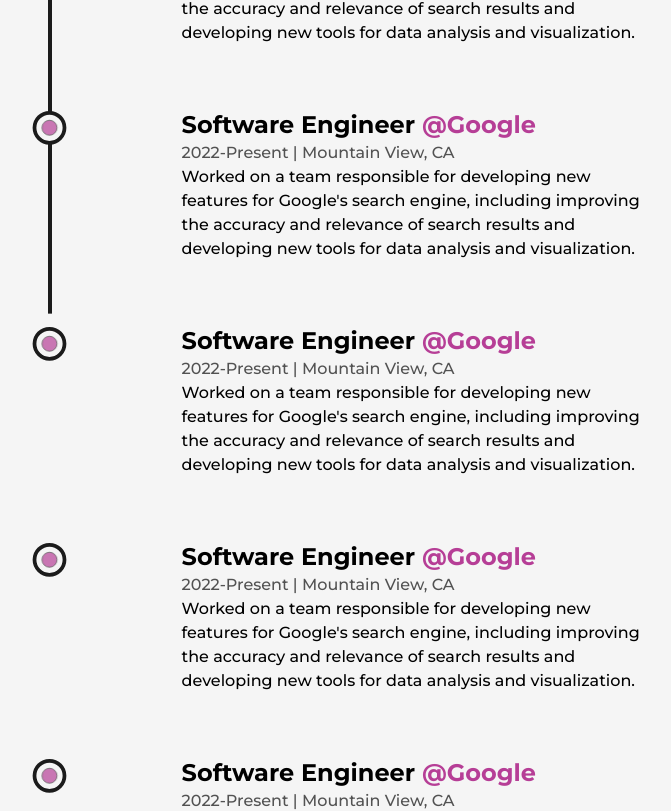
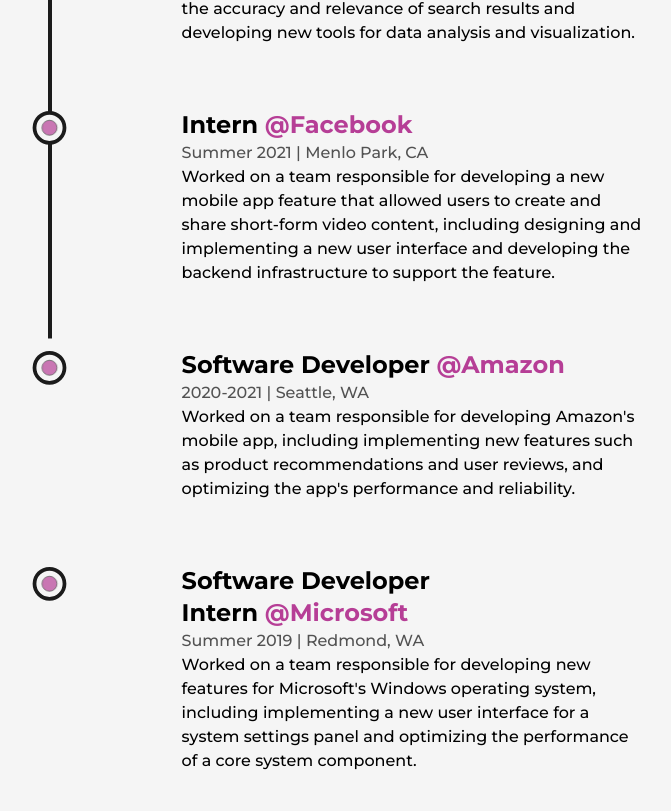
Before and after one commit to ewilkinsiii/Next.js-Developer-Portfolio, a Next.js app: page /about in a window 1280 px wide. Shown: the part 2655-3466 px from the top of the page, without its empty margins (244-915 px from the left). Built offline with nearby package versions, Linux system fonts and the light colour scheme.

Commit message:
updated experience dummy data

```diff
--- a/src/components/Experience.js
+++ b/src/components/Experience.js
@@ -68,47 +68,45 @@
           />
 
           <Details
-            position="Software Engineer"
-            company="Google"
-            companyLink="www.google.com"
-            time="2022-Present"
-            address="Mountain View, CA"
-            work="Worked on a team responsible for developing new features for Google's
-                        search engine, including improving the accuracy and relevance of search results and
-                        developing new tools for data analysis and visualization."
+            position="Intern"
+            company="Facebook"
+            companyLink="www.facebook.com"
+            time="Summer 2021"
+            address="Menlo Park, CA"
+            work="Worked on a team responsible for developing a new mobile app feature that allowed users to create and
+            share short-form video content, including designing and implementing a new user interface and developing
+            the backend infrastructure to support the feature."
           />
 
           <Details
-            position="Software Engineer"
-            company="Google"
-            companyLink="www.google.com"
-            time="2022-Present"
-            address="Mountain View, CA"
-            work="Worked on a team responsible for developing new features for Google's
-                        search engine, including improving the accuracy and relevance of search results and
-                        developing new tools for data analysis and visualization."
+            position="Software Developer"
+            company="Amazon"
+            companyLink="www.amazon.com"
+            time="2020-2021"
+            address="Seattle, WA"
+            work="Worked on a team responsible for developing Amazon's mobile app, including implementing new features such
+            as product recommendations and user reviews, and optimizing the app's performance and reliability."
           />
 
           <Details
-            position="Software Engineer"
-            company="Google"
-            companyLink="www.google.com"
-            time="2022-Present"
-            address="Mountain View, CA"
-            work="Worked on a team responsible for developing new features for Google's
-                        search engine, including improving the accuracy and relevance of search results and
-                        developing new tools for data analysis and visualization."
+            position="Software Developer Intern"
+            company="Microsoft"
+            companyLink="www.microsoft.com"
+            time="Summer 2019"
+            address="Redmond, WA"
+            work="Worked on a team responsible for developing new features for Microsoft's Windows operating system,
+            including implementing a new user interface for a system settings panel and optimizing the performance of
+            a core system component."
           />
 
           <Details
-            position="Software Engineer"
-            company="Google"
-            companyLink="www.google.com"
-            time="2022-Present"
-            address="Mountain View, CA"
-            work="Worked on a team responsible for developing new features for Google's
-                        search engine, including improving the accuracy and relevance of search results and
-                        developing new tools for data analysis and visualization."
+            position="Teaching Assistant"
+            company="MIT"
+            companyLink="www.mit.com"
+            time="Fall 2018"
+            address="Massachusetts Ave, Cambridge, MA"
+            work="Assisted in teaching a course on computer programming, held office hours to help students with assignments,
+            and graded exams and assignments."
           />
         </ul>
       </div>
```
